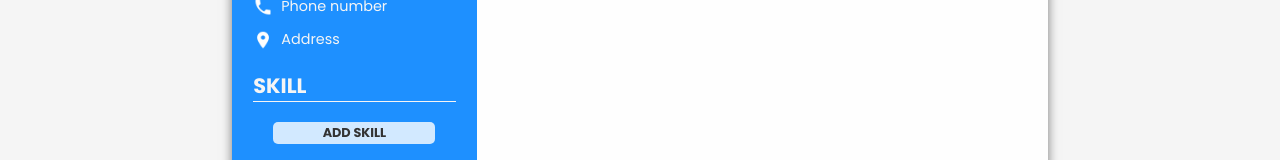
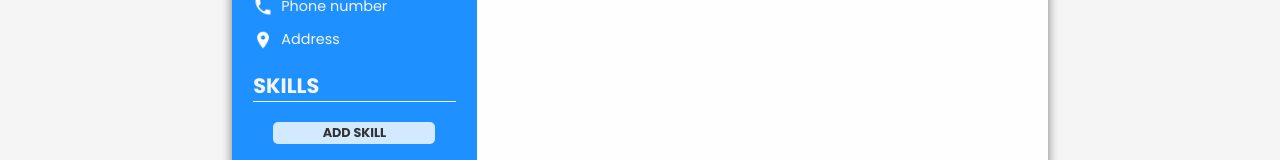
Before and after one commit to BigsizeJ/cv-application, a React (Create React App) app: page / in a window 1280 px wide. Shown: the part 370-530 px from the top of the page. Built offline with nearby package versions, Linux system fonts and the light colour scheme.

Commit message:
fixed skill added s in the end

```diff
--- a/src/components/left-resume/Skill.js
+++ b/src/components/left-resume/Skill.js
@@ -16,7 +16,7 @@ const Skill = () => {
 
   return (
     <div className="skill">
-      <h1 className="legend">Skill</h1>
+      <h1 className="legend">Skills</h1>
       <div className="skill-list">
         {skills.length > 0 &&
           skills.map((skill) => <li onClick={typeSkill}>{skill}</li>)}
```
